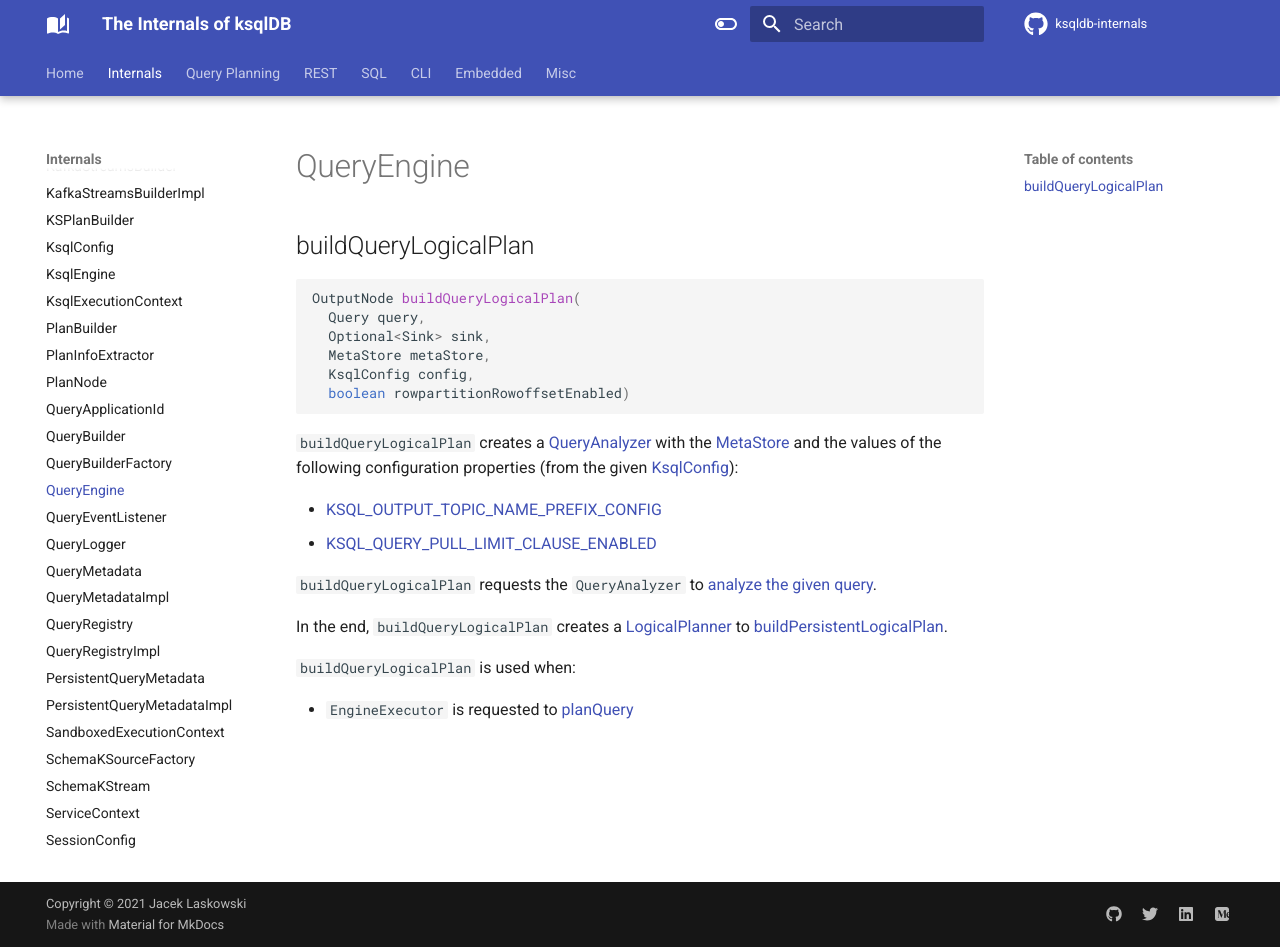
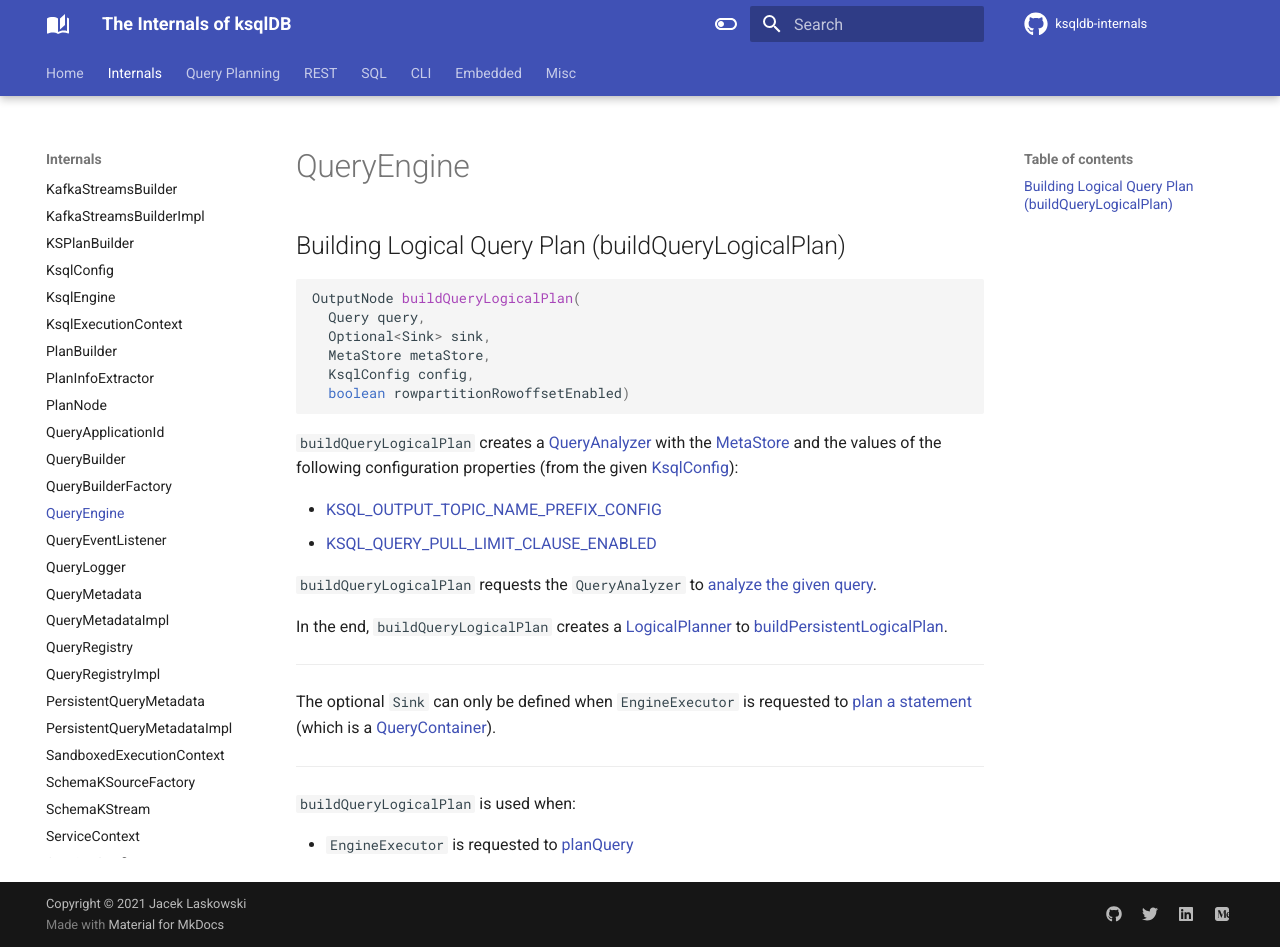
Before and after one commit to japila-books/ksqldb-internals, an MkDocs documentation site: the page built from docs/QueryEngine.md, in a window 1280 px wide and 947 px high. Built offline with MkDocs 1.6.1 and Material for MkDocs 9.7.7, drawn with Linux system fonts in a browser that asks for light colours; comment, search, counter and statistics services are not loaded.

Commit message:
Optional Sink in Query Planning

````diff
--- a/docs/QueryEngine.md
+++ b/docs/QueryEngine.md
@@ -1,6 +1,6 @@
 # QueryEngine
 
-## <span id="buildQueryLogicalPlan"> buildQueryLogicalPlan
+## <span id="buildQueryLogicalPlan"> Building Logical Query Plan (buildQueryLogicalPlan)
 
 ```java
 OutputNode buildQueryLogicalPlan(
@@ -20,6 +20,12 @@ OutputNode buildQueryLogicalPlan(
 
 In the end, `buildQueryLogicalPlan` creates a [LogicalPlanner](LogicalPlanner.md) to [buildPersistentLogicalPlan](LogicalPlanner.md#buildPersistentLogicalPlan).
 
+---
+
+The optional `Sink` can only be defined when `EngineExecutor` is requested to [plan a statement](EngineExecutor.md#plan) (which is a [QueryContainer](QueryContainer.md#getSink)).
+
+---
+
 `buildQueryLogicalPlan` is used when:
 
 * `EngineExecutor` is requested to [planQuery](EngineExecutor.md#planQuery)
````
Also changed, not shown: docs/QueryAnalyzer.md (+6 -0 lines), docs/QueryContainer.md (+1 -1 lines).
